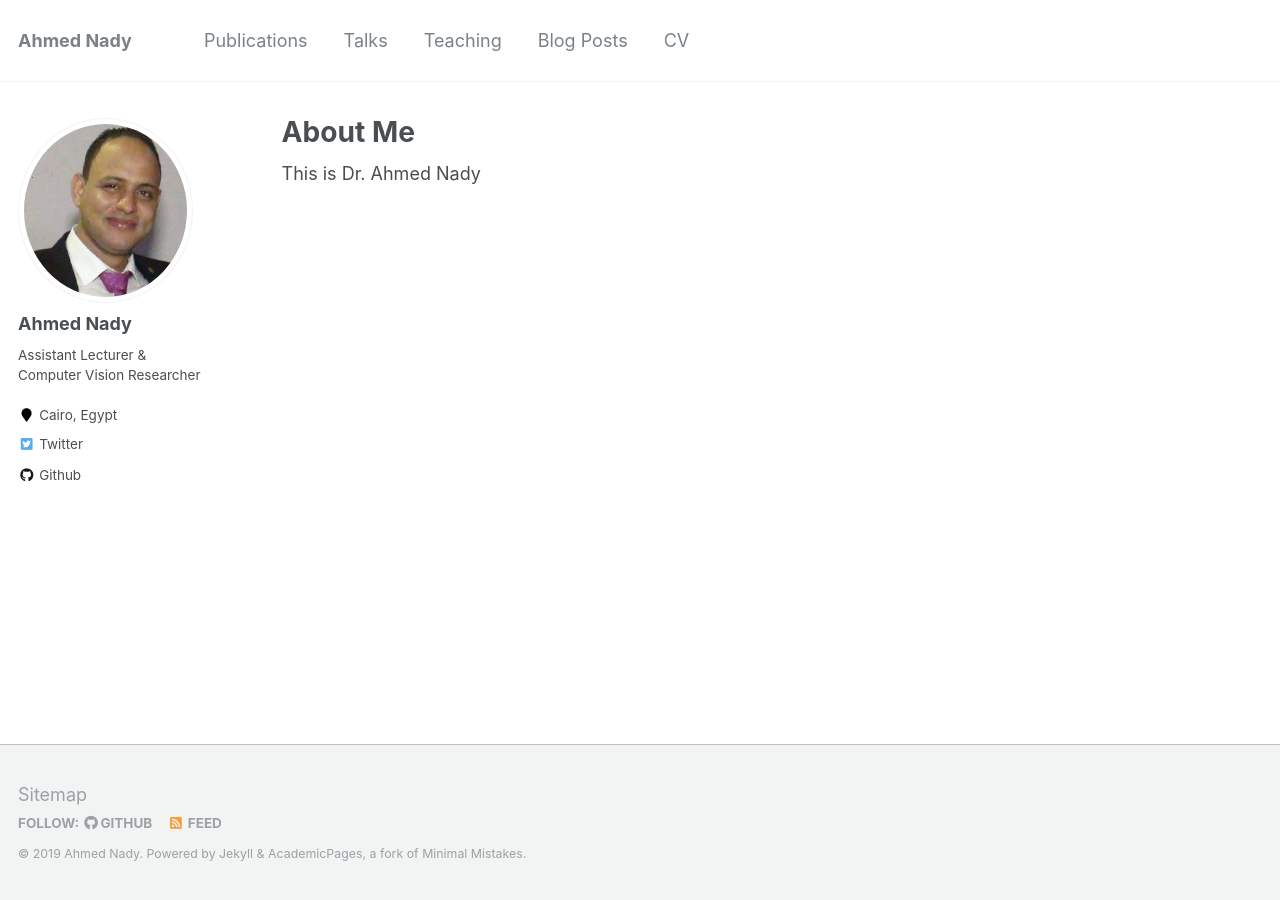
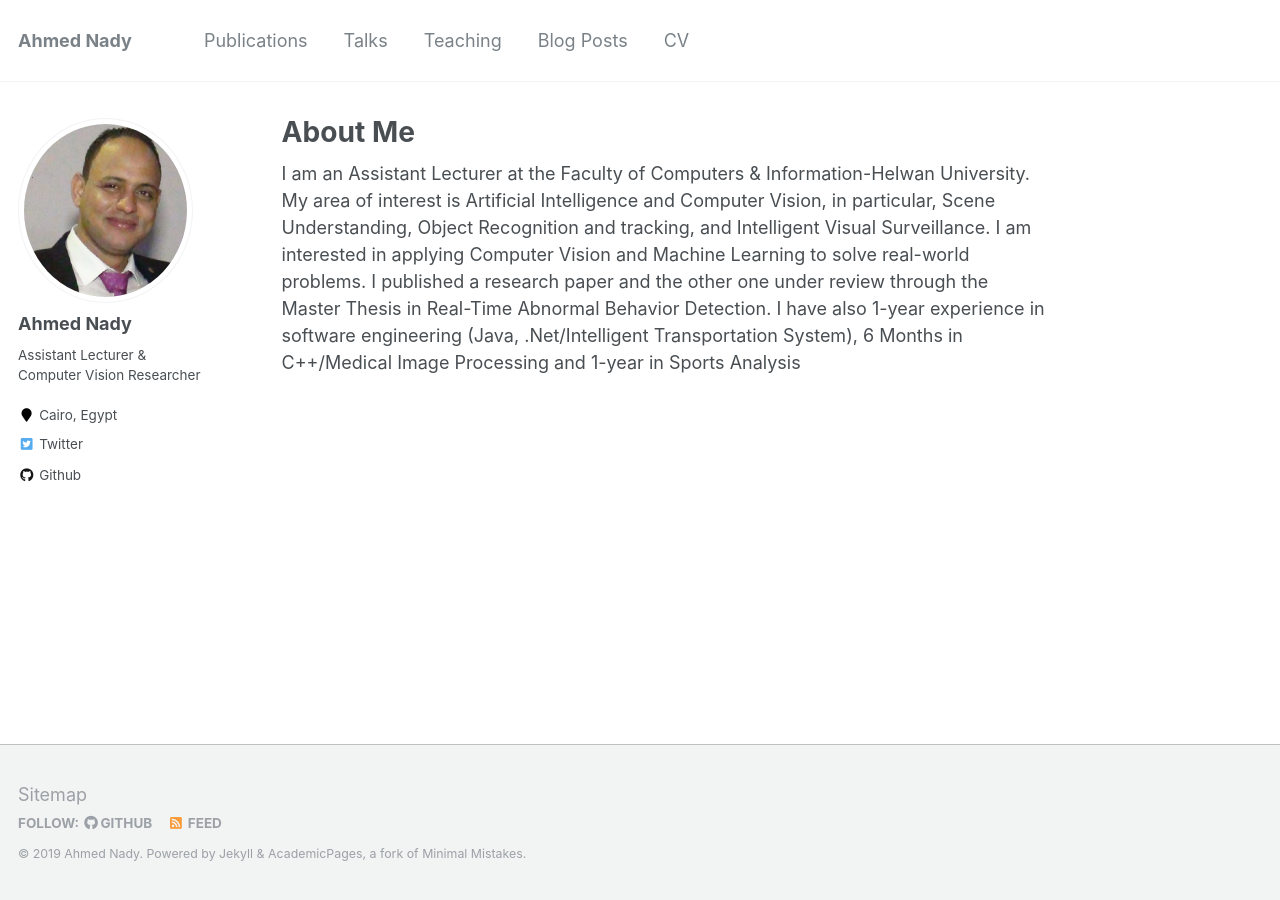
Before and after one commit to ahmed-nady/ahmed-nady.github.io, a Jekyll site: the page built from _pages/about.md, in a window 1280 px wide. Built offline with Jekyll 4.4.1, drawn with Linux system fonts in a browser that asks for light colours.

Commit message:
Update about.md

```diff
--- a/_pages/about.md
+++ b/_pages/about.md
@@ -7,4 +7,9 @@ redirect_from:
   - /about/
   - /about.html
 ---
-This is Dr. Ahmed Nady
+I am an Assistant Lecturer at the Faculty of Computers & Information-Helwan University.
+My area of interest is Artificial Intelligence and Computer Vision, in particular, Scene Understanding,
+ Object Recognition and tracking, and Intelligent Visual Surveillance.
+ I am interested in applying Computer Vision and Machine Learning to solve real-world problems.
+ I published a research paper and the other one under review through the Master Thesis in Real-Time Abnormal Behavior Detection.
+ I have also 1-year experience in software engineering (Java, .Net/Intelligent Transportation System), 6 Months in C++/Medical Image Processing and 1-year in Sports Analysis
```
